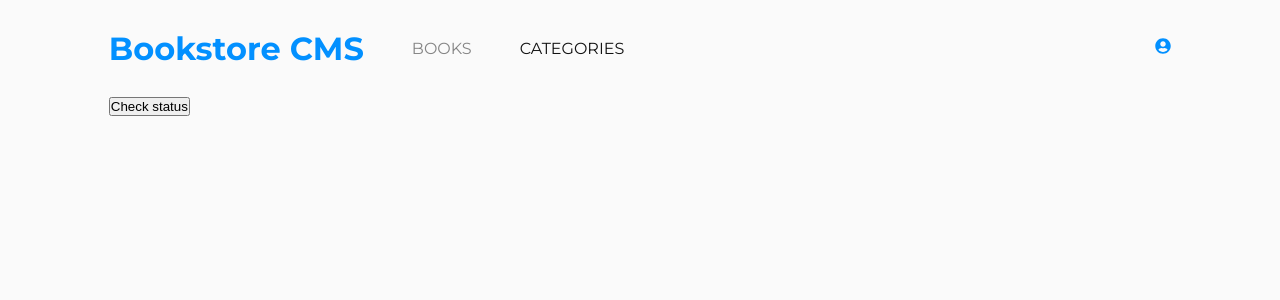
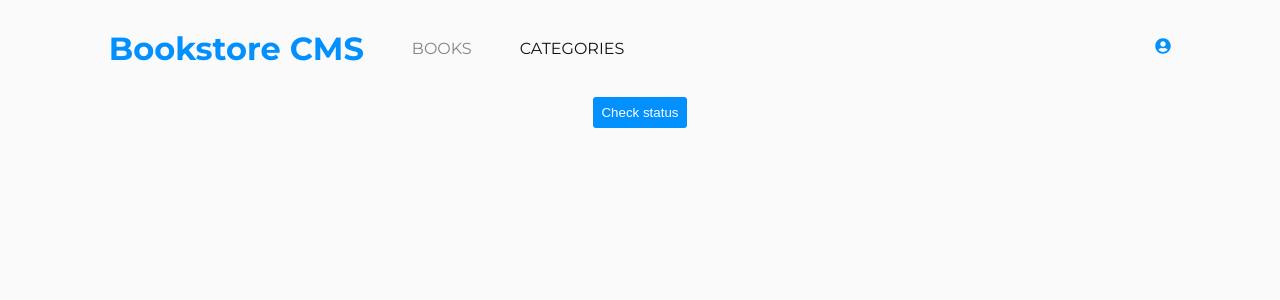
Before and after one commit to Daf98/Bookstore, a React (Create React App) app: page /categories in a window 1280 px wide. Shown: the top 300 px of the page. Built offline with nearby package versions, Linux system fonts and the light colour scheme.

Commit message:
Add category styling

```diff
--- a/src/components/Categories.js
+++ b/src/components/Categories.js
@@ -1,13 +1,14 @@
 import React from 'react';
 import { useDispatch, useSelector } from 'react-redux';
 import { checkState } from '../redux/home/home';
+import '../styles/Categories.css';
 
 const Categories = () => {
   const text = useSelector((state) => state.home);
   const dispatch = useDispatch();
   return (
-    <div>
-      <button type="button" onClick={() => dispatch(checkState())}>Check status</button>
+    <div className="category-container">
+      <button type="button" className="category-button" onClick={() => dispatch(checkState())}>Check status</button>
       <p>{text}</p>
     </div>
   );
--- a/src/redux/home/home.js
+++ b/src/redux/home/home.js
@@ -4,7 +4,7 @@ const STATUS_CHECKED = 'bookstore/home/STATUS_CHECKED';
 // Write action creator to check state
 export const checkState = () => ({
   type: STATUS_CHECKED,
-  text: 'Under construction',
+  text: 'Under construction :)',
 });
 
 // Create reducer for homepage
--- /dev/null
+++ b/src/styles/Categories.css
@@ -0,0 +1,15 @@
+.category-container {
+  display: flex;
+  flex-direction: column;
+  align-items: center;
+  font-family: 'RobotoSlab', sans-serif;
+  gap: 1rem;
+}
+
+.category-button {
+  border: none;
+  background-color: #0290ff;
+  color: white;
+  padding: 0.5rem;
+  border-radius: 3px;
+}
```
